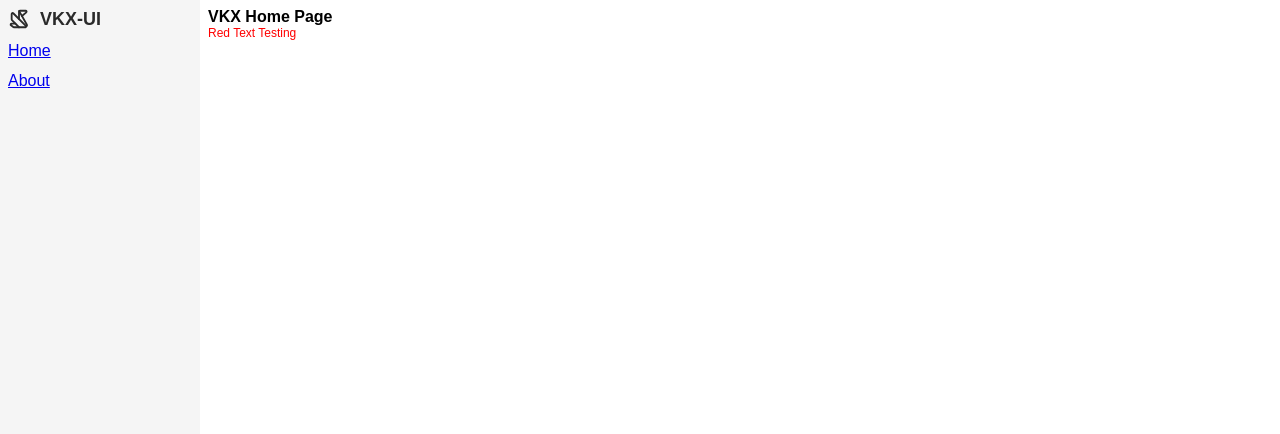
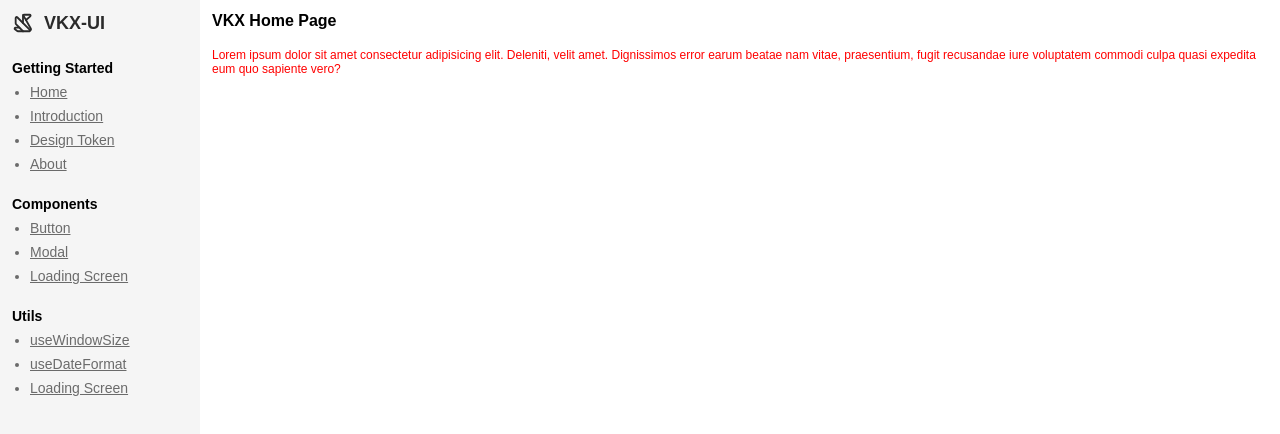
Before and after one commit to vincentkua/vkx-ui, a React (Vite) app: page / in a window 1280 px wide. Shown: the top 434 px of the page. Built offline with nearby package versions, Linux system fonts and the light colour scheme.

Commit message:
feat: left nav and right content ui done

```diff
--- a/src/Providers.tsx
+++ b/src/Providers.tsx
@@ -1,56 +1,24 @@
-import { BrowserRouter, Link, Route, Routes } from "react-router-dom";
+import { BrowserRouter, Route, Routes } from "react-router-dom";
 import Home from "./pages/Home";
 import About from "./pages/About";
-import { OrigamiIcon } from "lucide-react";
+
+import SideMenu from "./components/SideMenu";
+import { LeftNavArea, RightContentArea } from "./components/styled.component";
 
 const Providers = () => {
   return (
     <>
       <BrowserRouter>
         <div style={{ display: "flex", height: "100vh" }}>
-          <div
-            style={{
-              flex: "0 0 200px",
-              backgroundColor: "#f5f5f5",
-              overflowY: "scroll",
-            }}
-          >
-            <div
-              style={{
-                padding: "8px",
-                display: "flex",
-                flexDirection: "column",
-                gap: "12px",
-              }}
-            >
-              <div
-                style={{
-                  display: "flex",
-                  alignItems: "center",
-                  gap: "10px",
-                  color: "#2a2a2a",
-                }}
-              >
-                <OrigamiIcon size={22} />
-                <div style={{ fontSize: "18px" , fontWeight:"bold" }}>VKX-UI</div>
-              </div>
-              <Link to={"/"}>Home </Link>
-              <Link to={"/about"}>About </Link>
-            </div>
-          </div>
-          <div
-            style={{
-              flexGrow: 1,
-              backgroundColor: "#FFFFFF",
-              overflowY: "scroll",
-              padding: "8px",
-            }}
-          >
+          <LeftNavArea>
+            <SideMenu />
+          </LeftNavArea>
+          <RightContentArea>
             <Routes>
               <Route path="/" element={<Home />} />
               <Route path="/about" element={<About />} />
             </Routes>
-          </div>
+          </RightContentArea>
         </div>
       </BrowserRouter>
     </>
--- /dev/null
+++ b/src/components/SideMenu.tsx
@@ -0,0 +1,57 @@
+import { OrigamiIcon } from "lucide-react";
+import { SideMenuList, SideMenuSubHeader } from "./styled.component";
+import { useNavigate } from "react-router-dom";
+import styled from "styled-components";
+
+const SideMenu = () => {
+  const navigate = useNavigate();
+  const SideMenuFlexBox = styled.div`
+    padding: 12px;
+    display: flex;
+    flex-direction: column;
+    gap: 4px;
+  `;
+
+  const SideMenuTopHeaderBox = styled.div`
+    display: flex;
+    align-items: center;
+    gap: 10px;
+    color: #2a2a2a;
+    margin-bottom: 18px;
+  `;
+
+  return (
+    <>
+      <SideMenuFlexBox>
+        <SideMenuTopHeaderBox>
+          <OrigamiIcon size={22} />
+          <div style={{ fontSize: "18px", fontWeight: "bold" }}>VKX-UI</div>
+        </SideMenuTopHeaderBox>
+
+        <SideMenuSubHeader>Getting Started</SideMenuSubHeader>
+        <SideMenuList>
+          <li onClick={() => navigate("/")}>Home</li>
+          <li>Introduction</li>
+          <li>Design Token</li>
+          <li onClick={() => navigate("/about")}>About</li>
+        </SideMenuList>
+
+        <SideMenuSubHeader>Components</SideMenuSubHeader>
+        <SideMenuList>
+          <li>Button</li>
+          <li>Modal</li>
+          <li>Loading Screen</li>
+        </SideMenuList>
+
+        <SideMenuSubHeader>Utils</SideMenuSubHeader>
+        <SideMenuList>
+          <li>useWindowSize</li>
+          <li>useDateFormat</li>
+          <li>Loading Screen</li>
+        </SideMenuList>
+      </SideMenuFlexBox>
+    </>
+  );
+};
+
+export default SideMenu;
--- a/src/components/styled.component.tsx
+++ b/src/components/styled.component.tsx
@@ -4,3 +4,38 @@ export const StyledRedText = styled.div`
   color: #ff0000;
   font-size: 12px;
 `;
+
+export const SideMenuSubHeader = styled.div`
+  padding-top: 4px;
+  padding-bottom: 4px;
+  color: #000000;
+  font-weight: bold;
+  font-size: 14px;
+`;
+
+export const SideMenuList = styled.ul`
+  padding-left: 18px;
+  font-size: 14px;
+  margin-bottom: 8px;
+
+  > li {
+    margin-bottom: 8px;
+    cursor: pointer;
+    color: #6b6b6b;
+    text-decoration: underline;
+    /* list-style-type:none; */
+  }
+`;
+
+export const LeftNavArea = styled.div`
+  flex: 0 0 200px;
+  background-color: #f5f5f5;
+  overflow-y: scroll;
+`;
+
+export const RightContentArea = styled.div`
+  flex-grow: 1;
+  background-color: #ffffff;
+  overflow-y: scroll;
+  padding: 12px;
+`;
--- a/src/pages/Home.tsx
+++ b/src/pages/Home.tsx
@@ -4,7 +4,13 @@ const Home = () => {
   return (
     <>
       <h4>VKX Home Page</h4>
-      <StyledRedText>Red Text Testing</StyledRedText>
+      <br />
+      <StyledRedText>
+        Lorem ipsum dolor sit amet consectetur adipisicing elit. Deleniti, velit
+        amet. Dignissimos error earum beatae nam vitae, praesentium, fugit
+        recusandae iure voluptatem commodi culpa quasi expedita eum quo sapiente
+        vero?
+      </StyledRedText>
     </>
   );
 };
```
